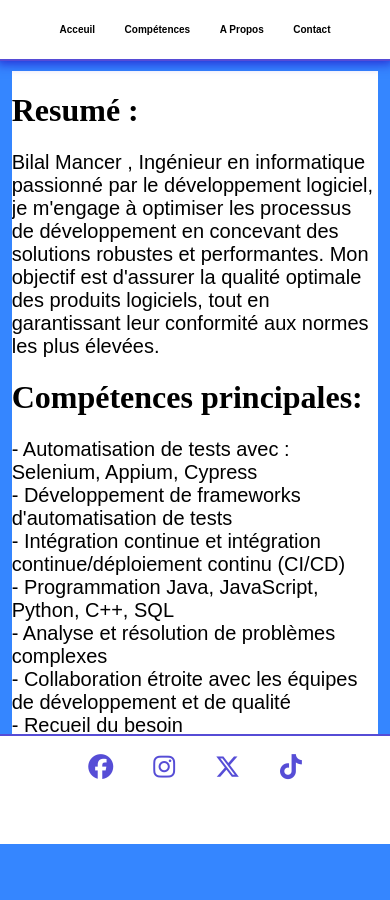
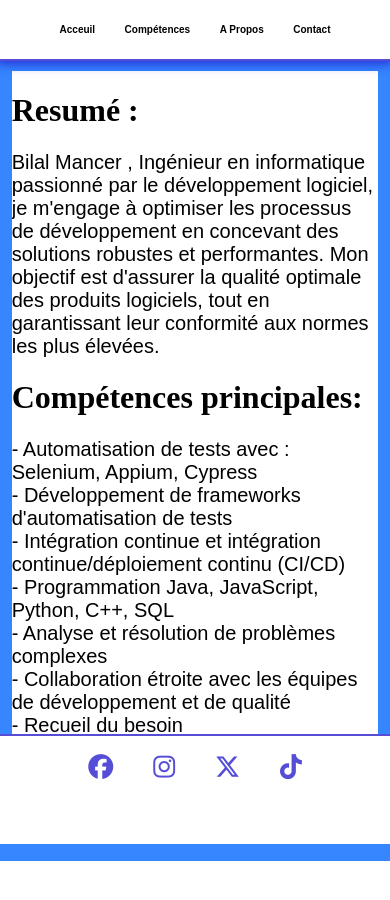
Before and after one commit to abdbilal146/my_portfolio, an Angular app: page /about-me in a window 390 px wide. Shown: the top 900 px of the page. After the commit the page ends 861 px from the top, so only its background shows below. Built offline with nearby package versions, Linux system fonts and the light colour scheme.

Commit message:
about me page scroll bug fixed (mobile resolution)

```diff
--- a/src/app/components/about-me-page/about-me-page.component.css
+++ b/src/app/components/about-me-page/about-me-page.component.css
@@ -26,7 +26,7 @@
 
 @media (max-width: 600px) and (max-height: 935px){
     .contact-page-container{
-        height: 215vh;
+        height: 95vh;
     }
 }
 
```
